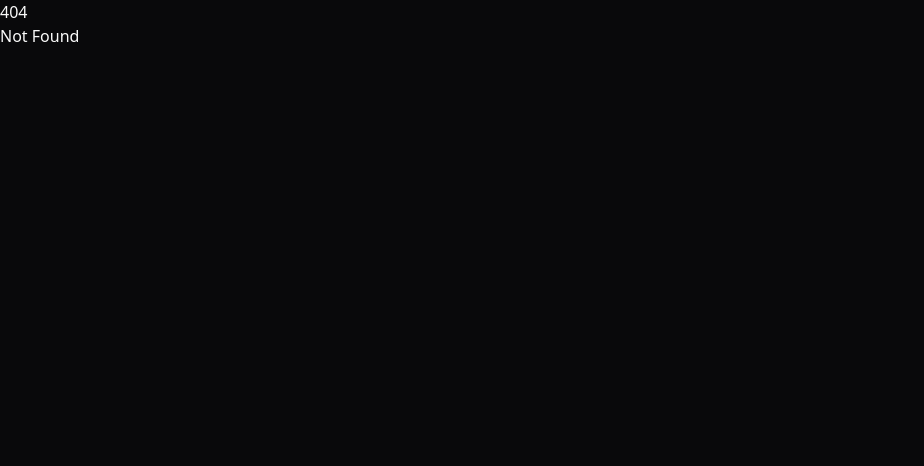
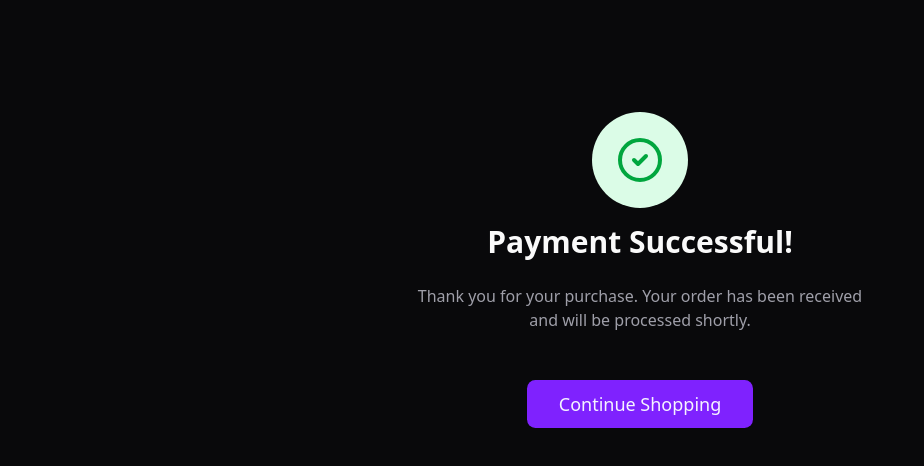
Before and after one commit to Manoj-3636/Obsonarium-consumer, a SvelteKit app: page /checkout/success in a window 1280 px wide. Before the commit this address had no page. Shown: the top 466 px of the page, without its empty margins (0-924 px from the left). Built offline with nearby package versions, Linux system fonts and the light colour scheme.

Commit message:
feat: add online payments

```diff
--- a/src/routes/checkout/+page.svelte
+++ b/src/routes/checkout/+page.svelte
@@ -180,11 +180,6 @@
 			return;
 		}
 
-		if (paymentMethod === 'online') {
-			toast.info('Online payment is yet to be implemented');
-			return;
-		}
-
 		placingOrder = true;
 
 		try {
@@ -206,6 +201,15 @@
 				throw new Error(errData.message || 'Failed to place order');
 			}
 
+			const data = await res.json();
+
+			// If online payment, redirect to Stripe checkout
+			if (paymentMethod === 'online' && data.session_url) {
+				window.location.href = data.session_url;
+				return;
+			}
+
+			// For offline payment, show success message
 			orderPlaced = true;
 			toast.success('Order placed successfully!');
 		} catch (err) {
--- /dev/null
+++ b/src/routes/checkout/cancel/+page.svelte
@@ -0,0 +1,35 @@
+<script lang="ts">
+	import { onMount } from 'svelte';
+	import { goto } from '$app/navigation';
+	import { Button } from '$lib/components/ui/button';
+	import { ShoppingBag, XCircle } from '@lucide/svelte';
+	import { toast } from 'svelte-sonner';
+
+	onMount(() => {
+		toast.error('Payment was cancelled');
+	});
+</script>
+
+<main class="container mx-auto px-4 py-8 max-w-6xl">
+	<div
+		class="flex flex-col items-center justify-center py-20 space-y-6 animate-in fade-in zoom-in-95 duration-500"
+	>
+		<div
+			class="size-24 rounded-full bg-red-100 flex items-center justify-center text-red-600 mb-4"
+		>
+			<XCircle class="size-12" />
+		</div>
+		<h1 class="text-3xl font-bold text-center">Payment Cancelled</h1>
+		<p class="text-muted-foreground text-center max-w-md">
+			Your payment was cancelled. No charges were made. You can try again or continue shopping.
+		</p>
+		<div class="pt-6 flex gap-4">
+			<Button href="/checkout" variant="default" class="h-12 px-8 text-lg">
+				Try Again
+			</Button>
+			<Button href="/shop" variant="outline" class="h-12 px-8 text-lg">
+				Continue Shopping
+			</Button>
+		</div>
+	</div>
+</main>
--- /dev/null
+++ b/src/routes/checkout/success/+page.svelte
@@ -0,0 +1,41 @@
+<script lang="ts">
+	import { onMount } from 'svelte';
+	import { page } from '$app/stores';
+	import { Button } from '$lib/components/ui/button';
+	import { ShoppingBag, CheckCircle2 } from '@lucide/svelte';
+	import { toast } from 'svelte-sonner';
+
+	let orderId = $state<string | null>(null);
+
+	onMount(() => {
+		const urlParams = new URLSearchParams(window.location.search);
+		orderId = urlParams.get('order_id');
+
+		if (orderId) {
+			toast.success('Payment successful! Your order has been placed.');
+		}
+	});
+</script>
+
+<main class="container mx-auto px-4 py-8 max-w-6xl">
+	<div
+		class="flex flex-col items-center justify-center py-20 space-y-6 animate-in fade-in zoom-in-95 duration-500"
+	>
+		<div
+			class="size-24 rounded-full bg-green-100 flex items-center justify-center text-green-600 mb-4"
+		>
+			<CheckCircle2 class="size-12" />
+		</div>
+		<h1 class="text-3xl font-bold text-center">Payment Successful!</h1>
+		<p class="text-muted-foreground text-center max-w-md">
+			Thank you for your purchase. Your order has been received and will be processed shortly.
+			{#if orderId}
+				<br />
+				<span class="font-medium">Order ID: #{orderId}</span>
+			{/if}
+		</p>
+		<div class="pt-6">
+			<Button href="/shop" class="h-12 px-8 text-lg">Continue Shopping</Button>
+		</div>
+	</div>
+</main>
```
